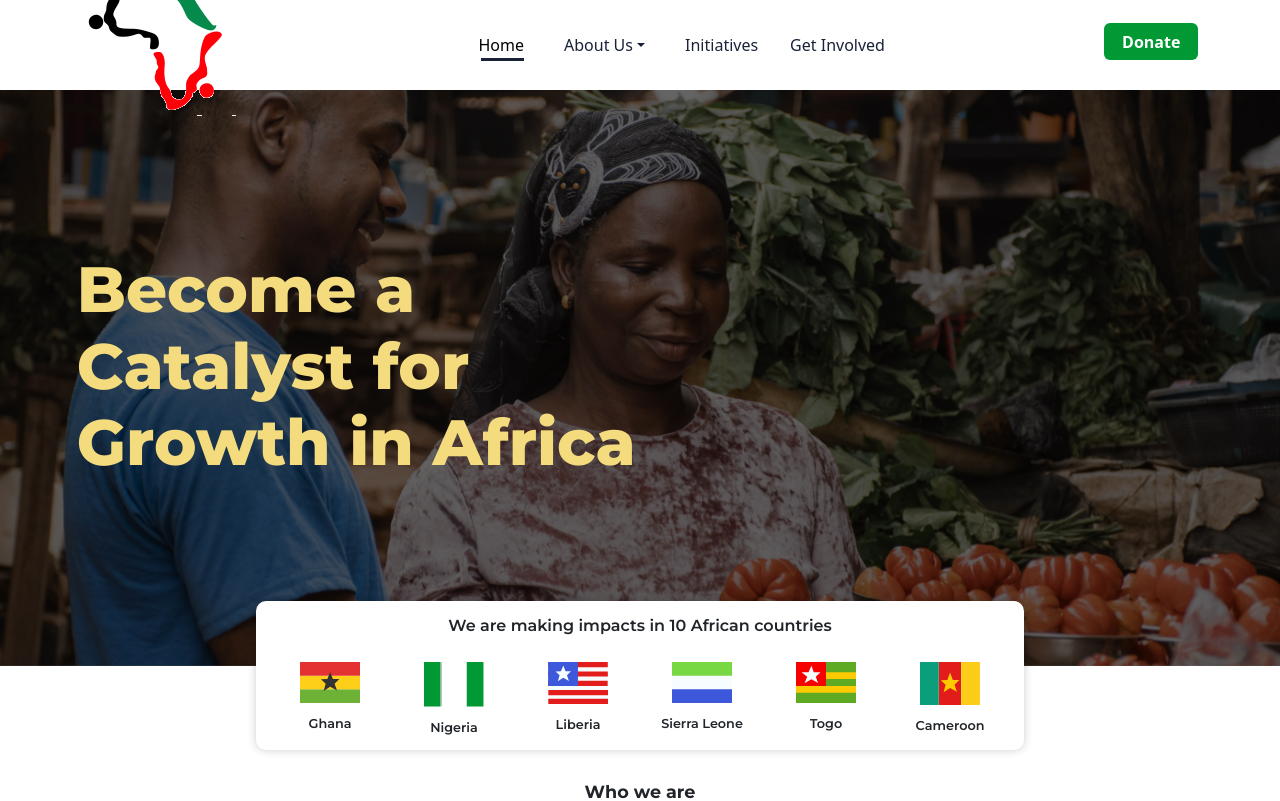
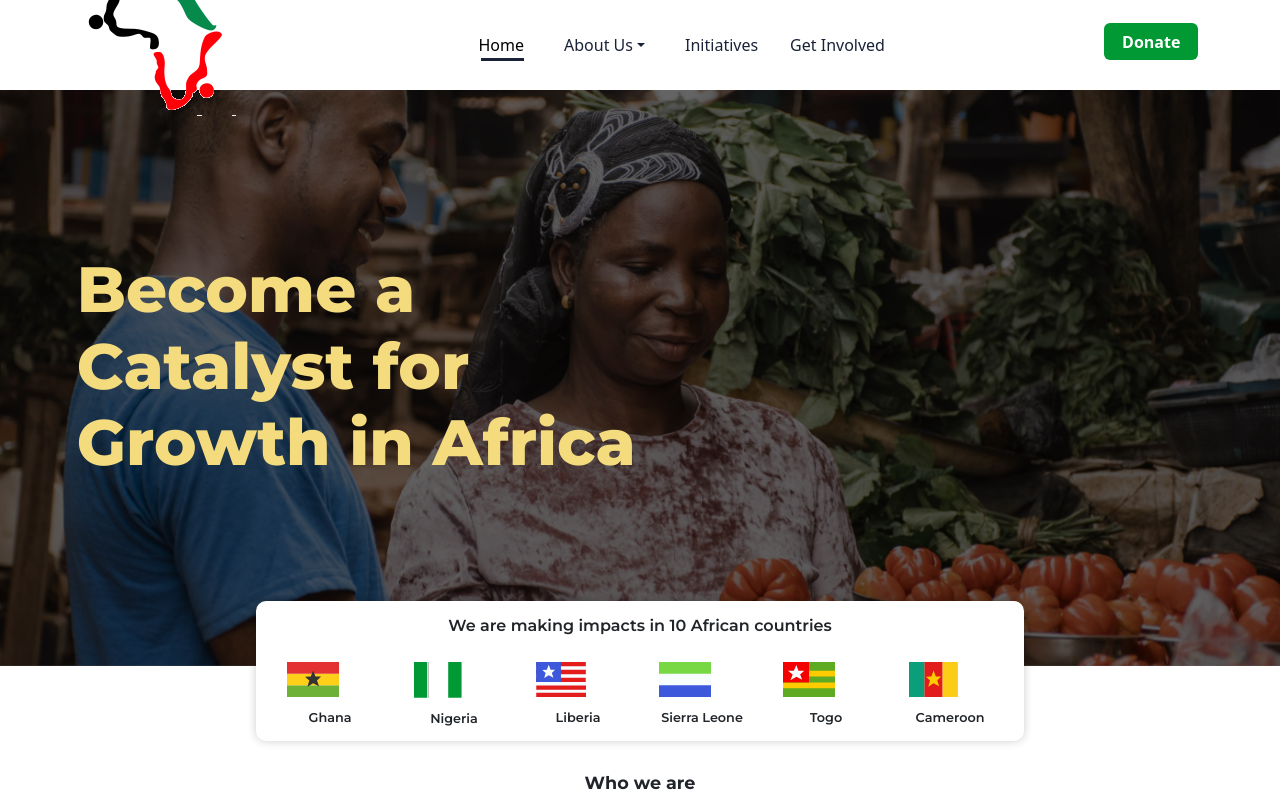
Before and after one commit to DevaWinner/afrika, a React (Vite) app: page / in a window 1280 px wide. Shown: the top 801 px of the page. Built offline with nearby package versions, Linux system fonts and the light colour scheme.

Commit message:
Add lazy loading to images in ProgramCard and Reach components

```diff
--- a/src/components/ProgramCard.jsx
+++ b/src/components/ProgramCard.jsx
@@ -1,5 +1,6 @@
 import { Col, Button, Row } from "react-bootstrap";
 import { Link } from "react-router-dom";
+import { LazyLoadImage } from "react-lazy-load-image-component";
 import DonateButton from "./DonateButton";
 
 const ProgramCard = ({ title, imgSrc, description }) => {
@@ -7,7 +8,12 @@ const ProgramCard = ({ title, imgSrc, description }) => {
 		<Col md={12} className="program-areas">
 			<Row className="program-card d-flex align-items-center justify-content-center gap-4">
 				<Col xs={12} md={6} className="program-card-img">
-					<img src={imgSrc} alt={title} className="img-fluid rounded" />
+					<LazyLoadImage
+						src={imgSrc}
+            effect="blur"
+						alt={title}
+						className="img-fluid rounded"
+					/>
 				</Col>
 				<Col
 					xs={12}
--- a/src/components/Reach.jsx
+++ b/src/components/Reach.jsx
@@ -1,6 +1,7 @@
 import React from "react";
 import { Container, Row, Col } from "react-bootstrap";
 import flagsData from "../data/FlagsData.json";
+import { LazyLoadImage } from "react-lazy-load-image-component";
 import "../styles/Reach.css";
 
 const Reach = () => {
@@ -11,8 +12,9 @@ const Reach = () => {
 				{flagsData.map((flag, index) => (
 					<Col key={index} xl={2} md={1} xs={4}>
 						<div className="country d-flex align-items-center flex-column">
-							<img
+							<LazyLoadImage
 								src={flag.flagPath}
+								effect="blur"
 								alt={`${flag.country} Flag`}
 								className="img-fluid"
 								style={{ maxWidth: "60%", height: "auto" }}
```
